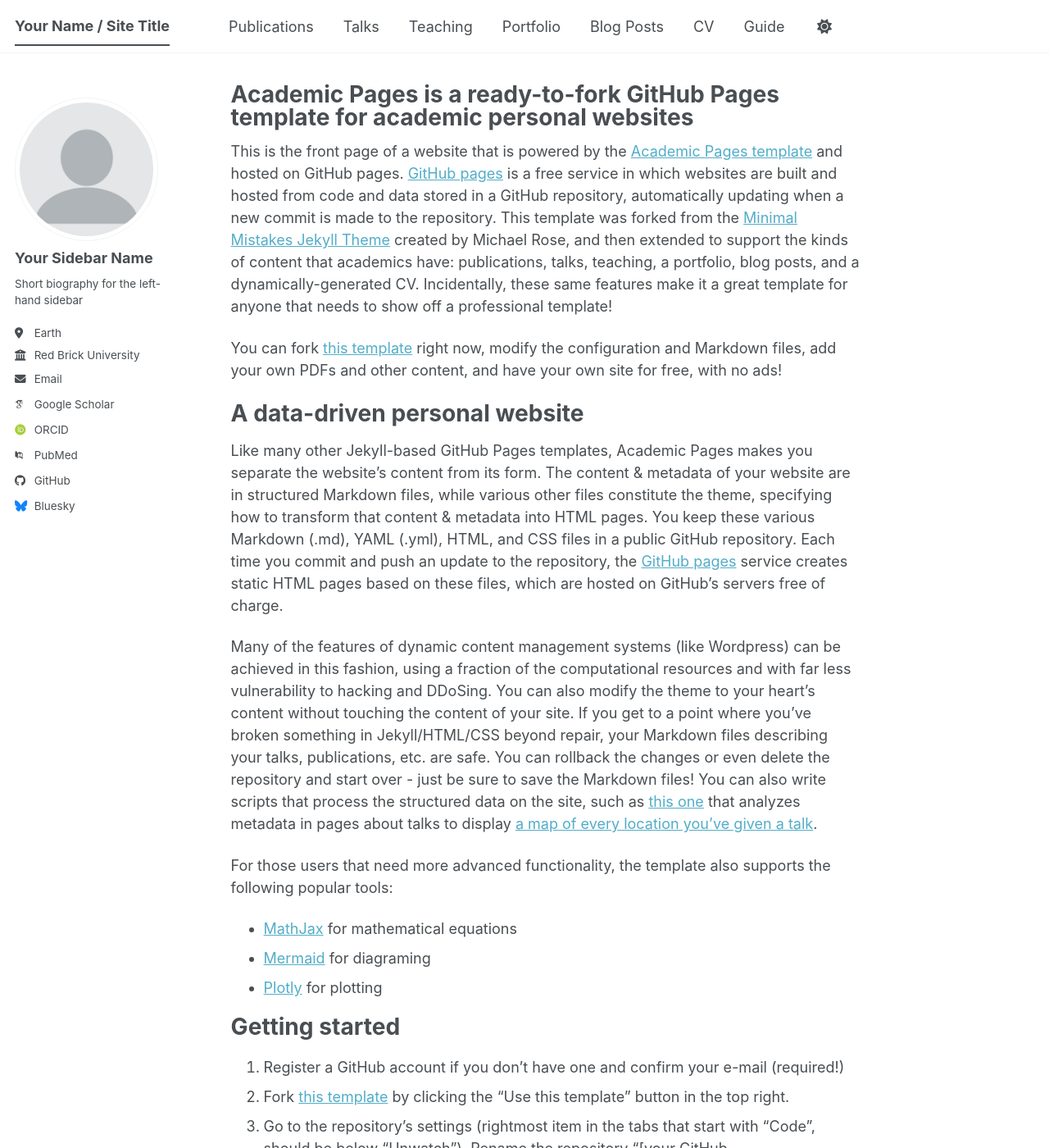
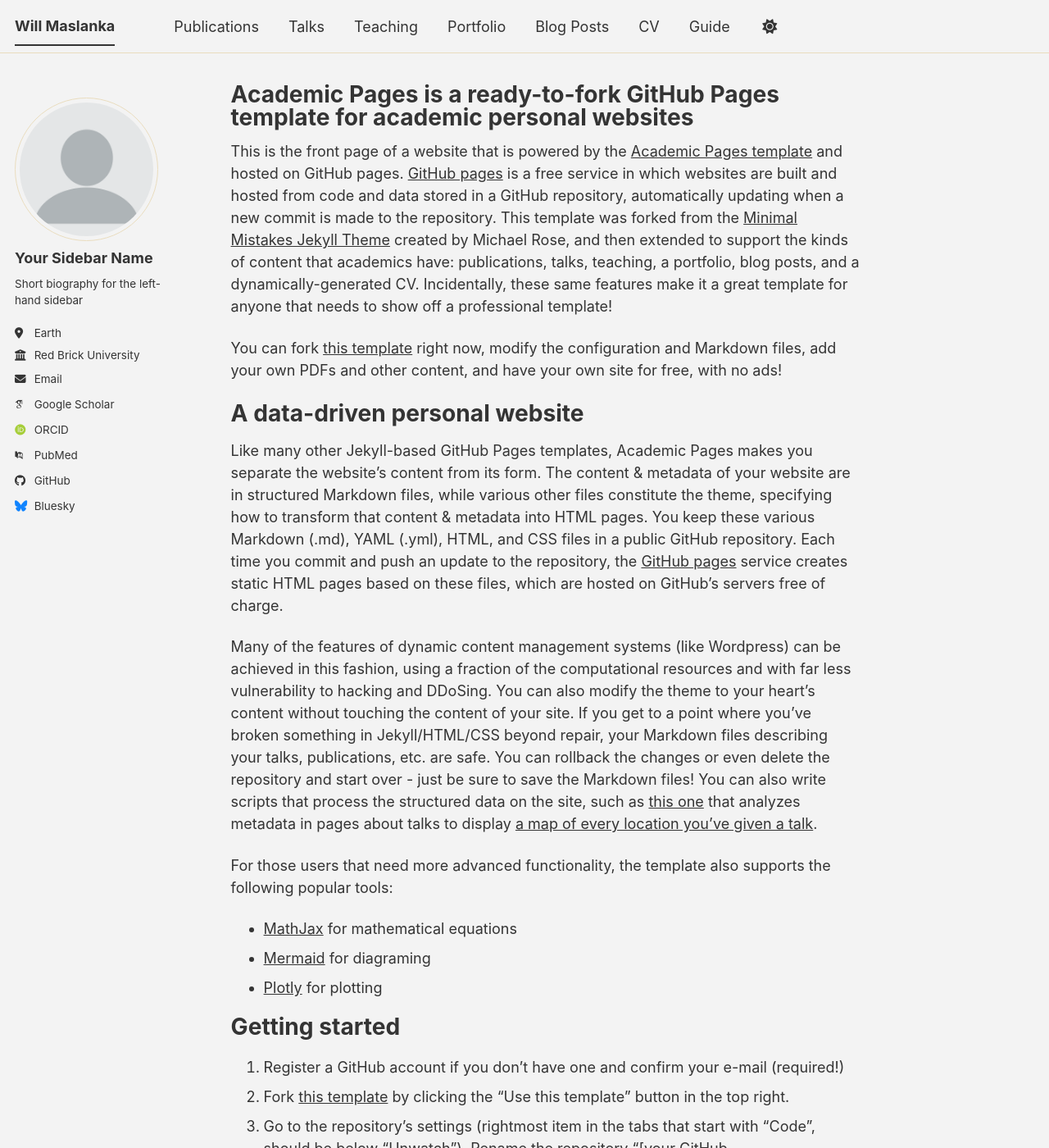
Before and after one commit to willmaslanka/willmaslanka.github.io, a Jekyll site: the page built from _pages/about.md, in a window 1280 px wide and 1400 px high. Shown: the whole window at 82% size. Built offline with Jekyll 4.4.1, drawn with Linux system fonts in a browser that asks for light colours; some web fonts are replaced; a script bundle is joined from its source files by our own code; library files that are not in the unit come from our copies.

Commit message:
Update _config.yml

```diff
--- a/_config.yml
+++ b/_config.yml
@@ -8,8 +8,8 @@
 
 # Basic Site Settings
 locale                   : "en-US"
-site_theme               : "default" # The available themes options are "default", "air", "sunrise", "mint", "dirt" and "contrast"
-title                    : "Your Name / Site Title"
+site_theme               : "dirt" # The available themes options are "default", "air", "sunrise", "mint", "dirt" and "contrast"
+title                    : "Will Maslanka"
 title_separator          : "-"
 name                     : &name "Your Name"
 description              : &description "Your Name's academic portfolio"   # Update this with a general description of your site, this is the default if not overridden by a page
```
